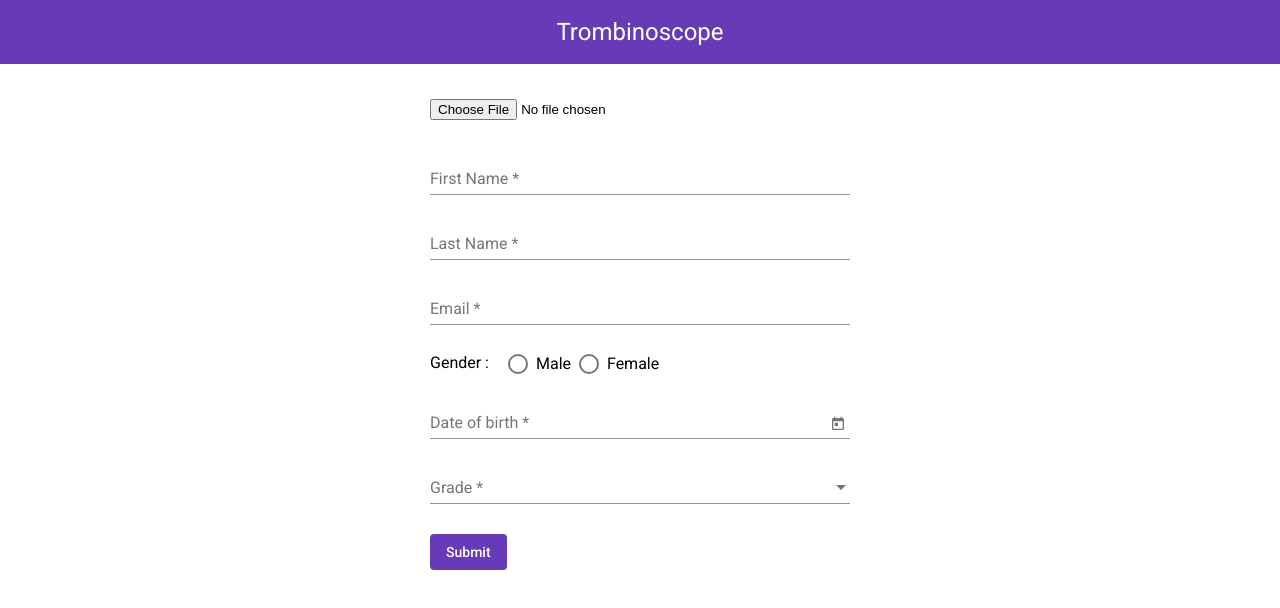
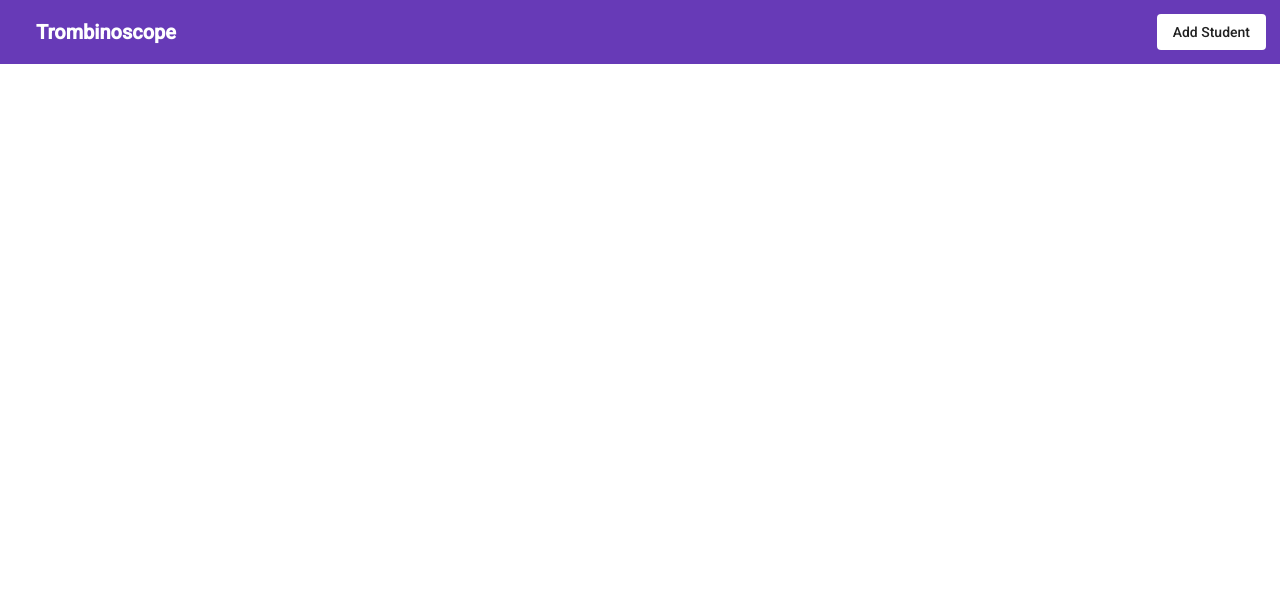
Before and after one commit to Sid-Djilali-Saiah/AngularForm, an Angular app in the folder angutromb/: page / in a window 1280 px wide. Shown: the top 608 px of the page. Built offline with nearby package versions, Linux system fonts and the light colour scheme.

Commit message:
Add app routing, Add Student button on toolbar, Add button save form values in local storage

```diff
--- a/angutromb/src/app/app-routing.module.ts
+++ b/angutromb/src/app/app-routing.module.ts
@@ -1,8 +1,13 @@
 import { NgModule } from '@angular/core';
 import { Routes, RouterModule } from '@angular/router';
+import { FormComponent } from './form/form.component';
+import { StudentListComponent } from './student-list/student-list.component';
 
 
-const routes: Routes = [];
+const routes: Routes = [
+  { path: 'form', component : FormComponent},
+  { path: 'list', component : StudentListComponent}
+];
 
 @NgModule({
   imports: [RouterModule.forRoot(routes)],
--- a/angutromb/src/app/app.component.css
+++ b/angutromb/src/app/app.component.css
@@ -1 +1,6 @@
 .title-center{margin:0 auto;}
+.title-left{margin-left: 1em;}
+.example-button-row {position: absolute; right: 0;}
+.example-button-row button {
+    margin-right: 1em;
+}
--- a/angutromb/src/app/app.component.html
+++ b/angutromb/src/app/app.component.html
@@ -1,8 +1,12 @@
 <!-- Toolbar -->
 <mat-toolbar color="primary" class="header">
-  <span class="title-center mat-h1">Trombinoscope</span>
+  <h1 class="title-left mat-h1" [routerLink]="['/']"><strong>Trombinoscope</strong></h1>
+  <span class="menu-spacer"></span>
+    <div class="example-button-row">
+      <button mat-flat-button [routerLink]="'/form'"> Add Student </button>
+      <!--<button mat-flat-button [routerLink]="'/list'"> Students List </button>-->
+    </div>
 </mat-toolbar>
-<app-form></app-form>
 
+<router-outlet></router-outlet>
 <app-student-list></app-student-list>
-<router-outlet></router-outlet>
--- a/angutromb/src/app/form/form.component.html
+++ b/angutromb/src/app/form/form.component.html
@@ -1,30 +1,13 @@
-
 <form [formGroup]="myForm" (ngSubmit)="onSubmit()" novalidate>
-
-        <!-- <mat-form-field class="example-full-width">
+  <!--Upload Avatar-->
   <div class="imagePreview" *ngIf="imageURL && imageURL !== ''">
-                        <img [src]="imageURL" style="width: 15em; height:15em">
+    <img [src]="imageURL" style="width: 15em; height:15em" />
   </div>
   <input type="file" accept="image/*" (change)="showPreview($event)" />
 
-        </mat-form-field> -->
-
-        <!-- <mat-form-field class="example-full-width">
-                <input class="ng-hide" id="input-file-id" multiple type="file" />
-                <label for="input-file-id" class="md-button md-raised md-primary">Choose Files</label>
-        </mat-form-field> -->
-
-
-                <div class="imagePreview" *ngIf="imageURL && imageURL !== ''">
-                        <img [src]="imageURL" style="width: 15em; height:15em">
-                    </div>
-            <input type="file" accept="image/*" (change)="showPreview($event)" />
-
-
-
   <!-- First Name -->
   <mat-form-field class="example-full-width">
-            <input matInput placeholder="First Name" formControlName="firstName">
+    <input matInput placeholder="First Name" formControlName="firstName" />
     <!-- error -->
     <mat-error *ngIf="errorHandling('firstName', 'required')">
       You must provide a<strong> first name</strong>
@@ -33,7 +16,7 @@
 
   <!-- Last Name -->
   <mat-form-field class="example-full-width">
-            <input matInput placeholder="Last Name" formControlName="lastName">
+    <input matInput placeholder="Last Name" formControlName="lastName" />
     <!-- error -->
     <mat-error *ngIf="errorHandling('lastName', 'required')">
       You must provide a<strong> last name</strong>
@@ -42,7 +25,7 @@
 
   <!-- Email -->
   <mat-form-field class="example-full-width">
-            <input matInput placeholder="Email" formControlName="email">
+    <input matInput placeholder="Email" formControlName="email" />
     <!-- error -->
     <mat-error *ngIf="errorHandling('email', 'required')">
       You must provide an <strong>email</strong>
@@ -63,8 +46,14 @@
 
   <!-- Date picker -->
   <mat-form-field>
-            <input matInput readonly [matDatepicker]="picker" placeholder="Date of birth" formControlName="dob"
-            (dateChange)="date($event)">
+    <input
+      matInput
+      readonly
+      [matDatepicker]="picker"
+      placeholder="Date of birth"
+      formControlName="dob"
+      (dateChange)="date($event)"
+    />
     <mat-datepicker-toggle matSuffix [for]="picker"></mat-datepicker-toggle>
     <mat-datepicker #picker></mat-datepicker>
     <!-- error -->
@@ -77,7 +66,8 @@
   <mat-form-field>
     <mat-label>Grade</mat-label>
     <mat-select [(value)]="selected" formControlName="grade">
-                <mat-option [value]="gradeArray" *ngFor="let gradeArray of GradeArray">{{gradeArray}}
+      <mat-option [value]="gradeArray" *ngFor="let gradeArray of GradeArray"
+        >{{ gradeArray }}
       </mat-option>
     </mat-select>
     <mat-error *ngIf="errorHandling('grade', 'required')">
@@ -86,6 +76,6 @@
   </mat-form-field>
 
   <div class="button-wrapper">
-            <button mat-flat-button color="primary">Submit</button>
+    <button mat-flat-button color="primary" [disabled]="!myForm.valid">Add</button>
   </div>
 </form>
--- a/angutromb/src/app/form/form.component.ts
+++ b/angutromb/src/app/form/form.component.ts
@@ -1,5 +1,6 @@
 import { Component, OnInit } from '@angular/core';
 import { FormBuilder, FormGroup, Validators } from "@angular/forms";
+import { Student } from "../student";
 
 @Component({
   selector: 'app-form',
@@ -14,6 +15,7 @@ export class FormComponent implements OnInit {
   myForm: FormGroup;
   imageURL: string;
   GradeArray: any = ['B1', 'B2', 'B3', 'I1', 'I2'];
+  students: Student[] = [];
 
   constructor(public fb: FormBuilder) { }
 
@@ -26,7 +28,17 @@ export class FormComponent implements OnInit {
       gender: [''],
       dob: ['', [Validators.required]],
       grade: ['', [Validators.required]]
-    })
+    });
+    this.refreshStudents();
+  }
+
+  private refreshStudents() {
+    const students = localStorage.getItem('students')
+    this.students = students ? JSON.parse(students) : []
+  }
+
+  saveStudents() {
+    localStorage.setItem('students', JSON.stringify(this.students))
   }
 
   // Date
@@ -59,7 +71,12 @@ export class FormComponent implements OnInit {
 
   // Submit Form
   onSubmit() {
-    console.log(this.myForm.value)
+    console.log(this.myForm.value);
+    this.students.push({
+      id: this.students.reduce((acc, t) => acc <= t.id ? t.id + 1 : acc, 1),
+      firstName: this.myForm.controls.firstName.value
+    })
+    this.saveStudents()
   }
 
 }
```
Also changed, not shown: angutromb/src/app/student.ts (+6 -6 lines). Lines whose indentation alone changed are shown as unchanged.
